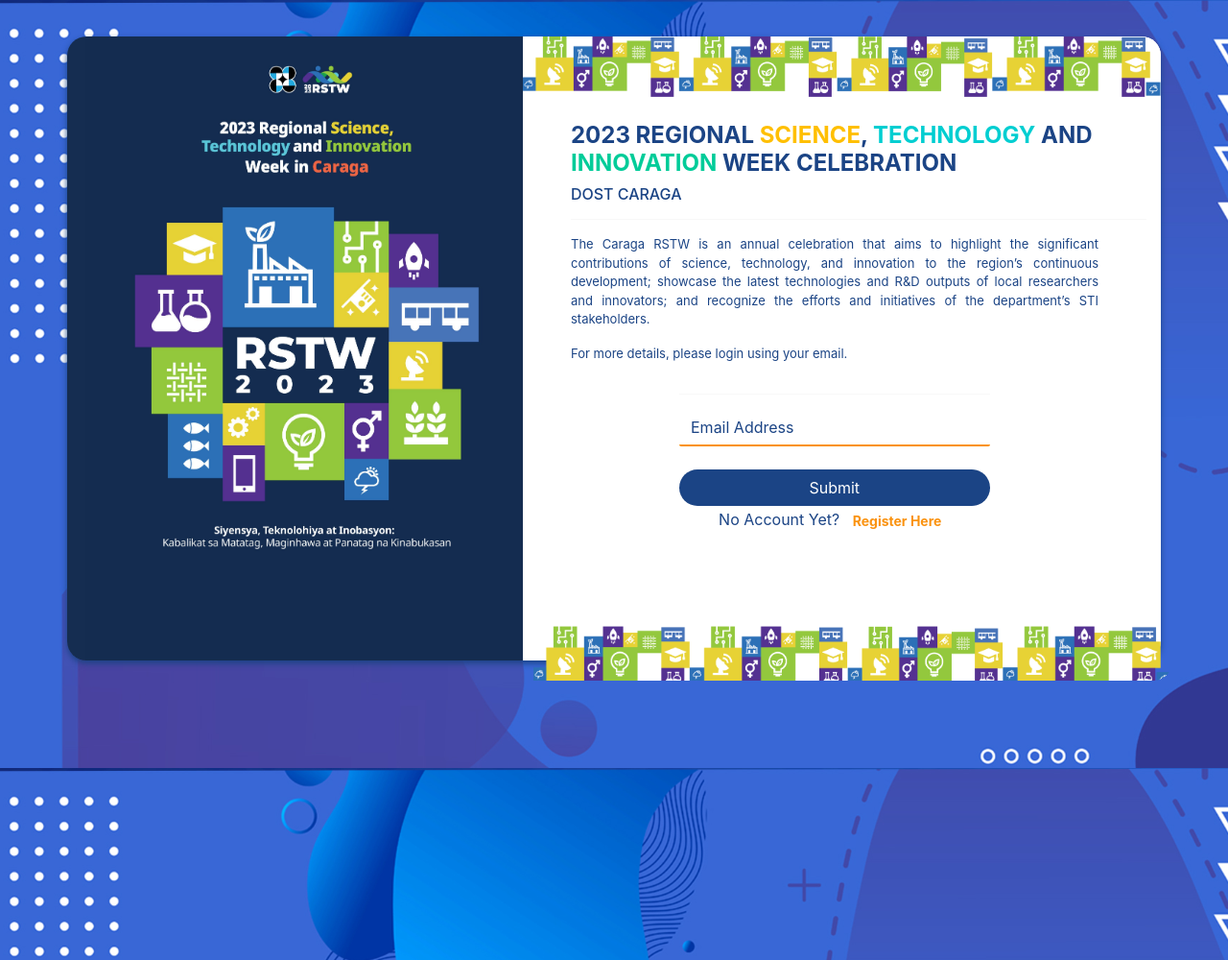
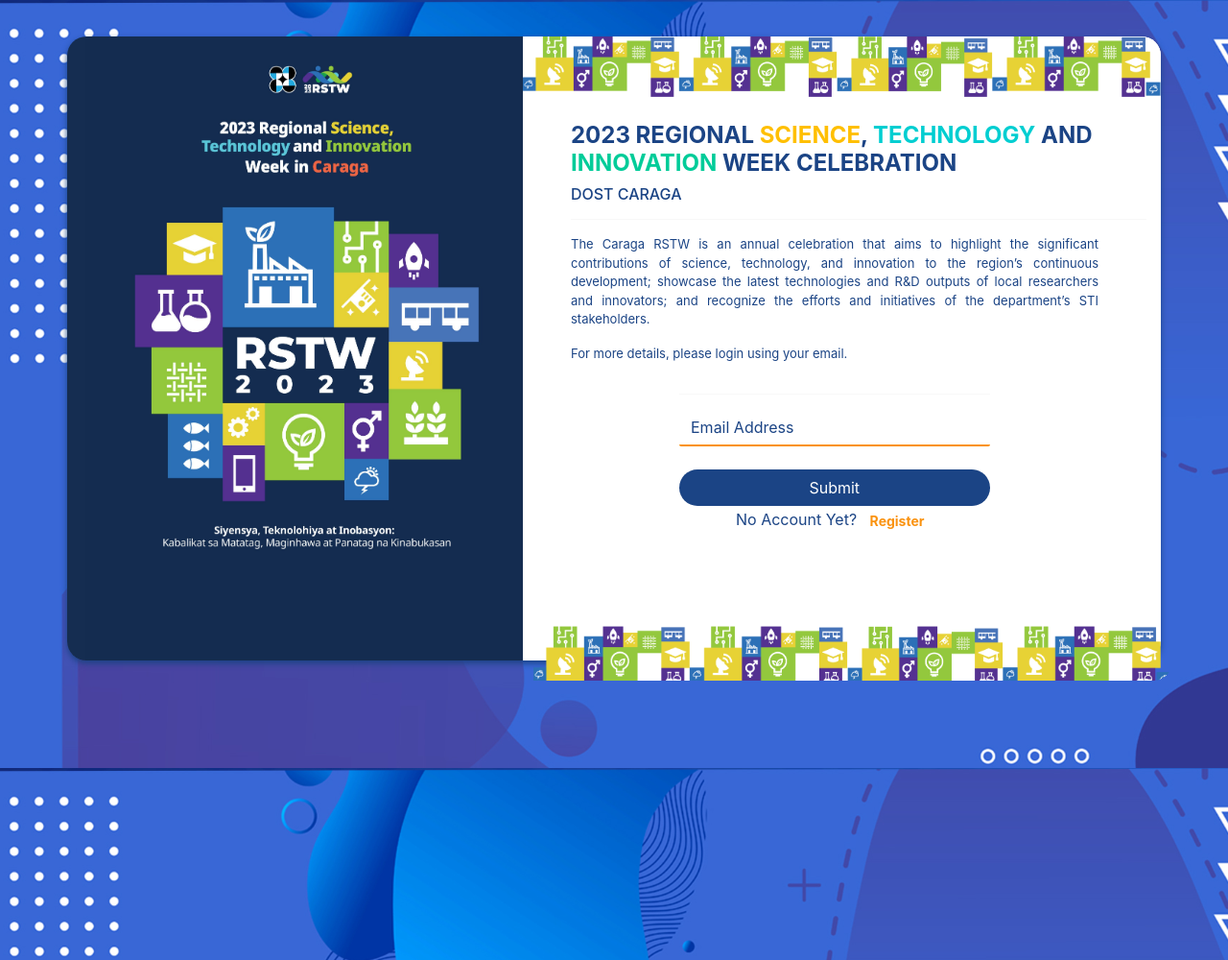
Before and after one commit to jamesrosales/rstwcaraga2023, a CodeIgniter app: page /rstw2022/Registration/SignIn in a window 1280 px wide. Shown: the whole page at 96% size. Run offline with CodeIgniter, Linux system fonts and the light colour scheme; some libraries are stand-ins or nearby versions.

Commit message:
updated the register link in the Registration/SignIn form

```diff
--- a/application/controllers/Admin.php
+++ b/application/controllers/Admin.php
@@ -281,7 +281,7 @@ class Admin extends CI_Controller {
 		    }
 		    $body = '';
 
-		    $body = '<img src="https://scontent.fmnl10-1.fna.fbcdn.net/v/t39.30808-6/372687441_321131676950638_1880914990816172129_n.jpg?_nc_cat=111&ccb=1-7&_nc_sid=49d041&_nc_ohc=20mp_kV0IuYAX9mHUAi&_nc_ht=scontent.fmnl10-1.fna&_nc_e2o=s&oh=00_AfASMJ9b47vEqj3SIQTwJYnpfrGYFb7wk67Xh18lurQFMw&oe=64F6E27A" width="1100px" />';
+		    $body = '<img src="https://rstw2023.dostcaraga.ph/assets/img/webheadfinal.png" width="1100px" />';
 
 		    $body .='
 		    	<p>Dear '.$salutation.'<b> '.$data->usr_fname.' '.$data->usr_lname.',</b></p>
--- a/application/views/registration/Login.php
+++ b/application/views/registration/Login.php
@@ -181,7 +181,7 @@
                                 <input type="submit" name="signup" class="btn btn-block btn-orange" value="Submit">
                                 <center>
                                     <!-- <p style="font-size:15px; color: #1b4485;">New Here?</p>  -->No Account Yet?
-                                    <a href="<?php echo base_url(''); ?>" class="btn btn-sm" style="margin-top:0px;color: #fa920f;font-weight: bolder;"> Register Here</a>
+                                    <a href="<?php echo base_url(''); ?>" class="btn btn-sm" style="margin-top:0px;color: #fa920f;font-weight: bolder;"> Register</a>
                                 </center>
 
                             </div>
```
